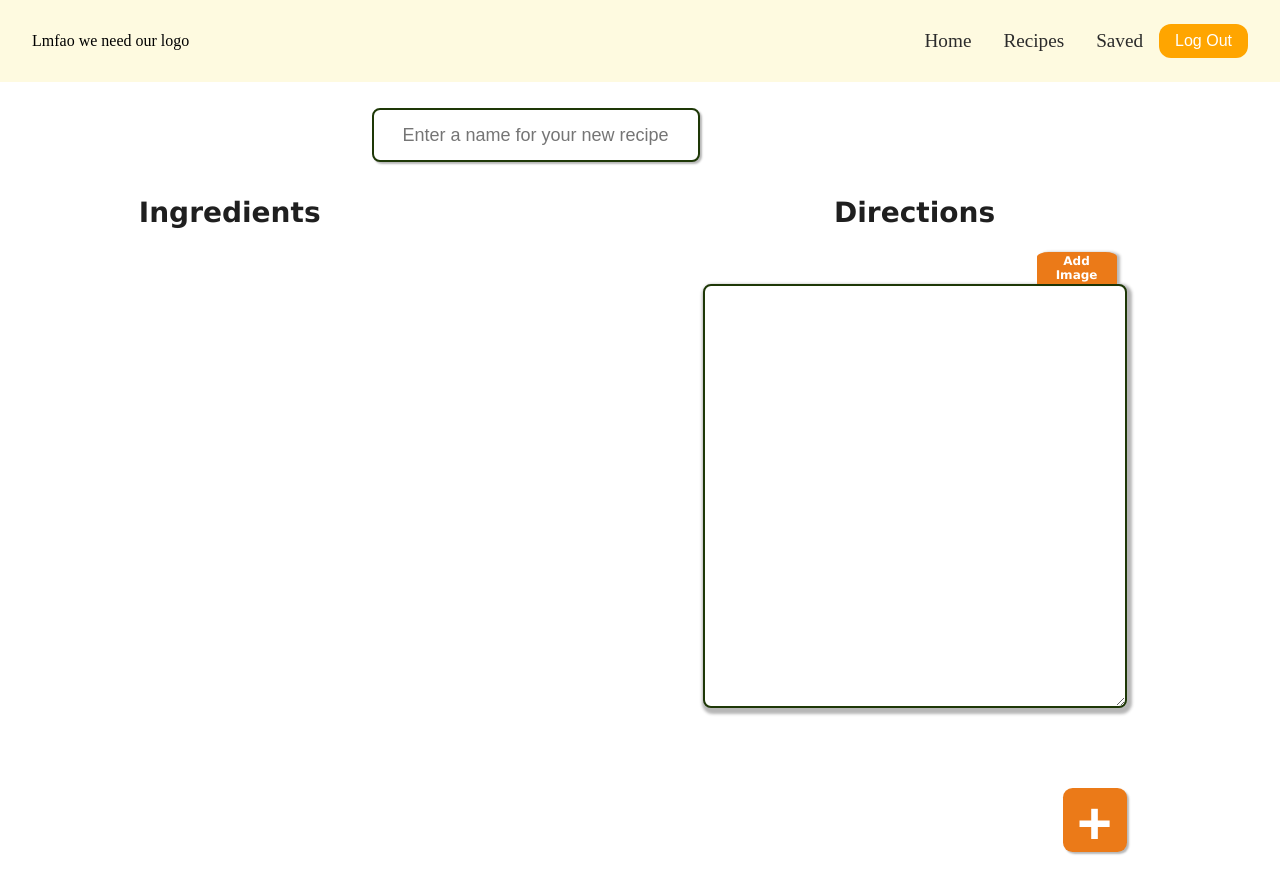
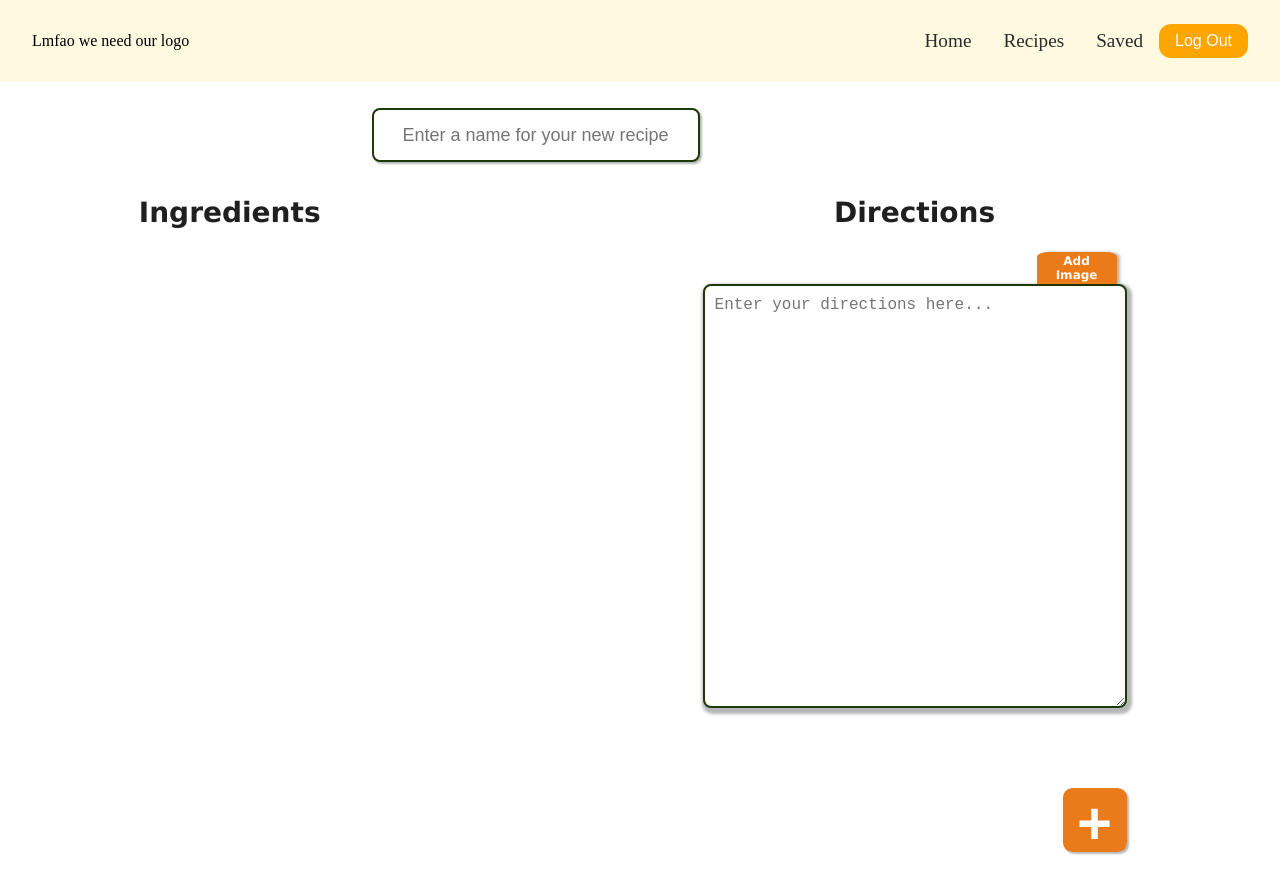
Before and after one commit to Quole0812/Forkedin, a React (Vite) app in the folder front/forkedin/: page /create in a window 1280 px wide. Shown: the top 894 px of the page. Built offline with nearby package versions, Linux system fonts and the light colour scheme.

Commit message:
updated CreateRecipe to add directions state

```diff
--- a/front/forkedin/src/components/create-recipe/CreateRecipe.jsx
+++ b/front/forkedin/src/components/create-recipe/CreateRecipe.jsx
@@ -7,6 +7,7 @@ import Ingredient from './Ingredient.jsx';
 
 import Header from '../Header.jsx';
 import '../../styles/CreateRecipe.css'
+import { ConstructionOutlined } from '@mui/icons-material';
 
 export default function CreateRecipe() {
     const [inputsEnabled, setInputsEnabled] = useState(false);
@@ -14,6 +15,8 @@ export default function CreateRecipe() {
     const [loading, setLoading] = useState(false);
     const [ingredients, setIngredients] = useState([]);
     const [highlightFields, setHighlightFields] = useState(false);
+    const [image, setImage] = useState("");
+    const [directions, setDirections] = useState("");
 
     useEffect(() => {
         const isValid = recipeName.trim().length > 0;
@@ -37,6 +40,7 @@ export default function CreateRecipe() {
         }
 
         setIngredients([...ingredients, {name: "", qty: "", unit: "", note: ""}]);
+        console.log(ingredients);
     }
 
     const handleIngredientChange = (index, field, value) => {
@@ -52,8 +56,13 @@ export default function CreateRecipe() {
     }
 
     const handleCreateRecipe = () => {
+        const updated = [...ingredients];
 
-        console.log("recipe created");
+        // trim empty object at end of array
+        updated.splice(updated.length - 1, 1);
+        console.log(`${recipeName} recipe created.`);
+        console.log("Ingredients:", updated);
+        console.log("Directions:", directions);
 
     }
 
@@ -111,7 +120,11 @@ export default function CreateRecipe() {
                         <h2 className='cr-h2-directions'>Directions</h2>
 
                         <button className='cr-image-button'>Add Image</button>
-                        <textarea className='cr-input3'></textarea>
+                        <textarea
+                            className='cr-input3'
+                            placeholder='Enter your directions here...'
+                            onChange={(e) => setDirections(e.target.value)}
+                        />
                         <button
                             className='cr-create-button'
                             onClick={handleCreateRecipe}
```
